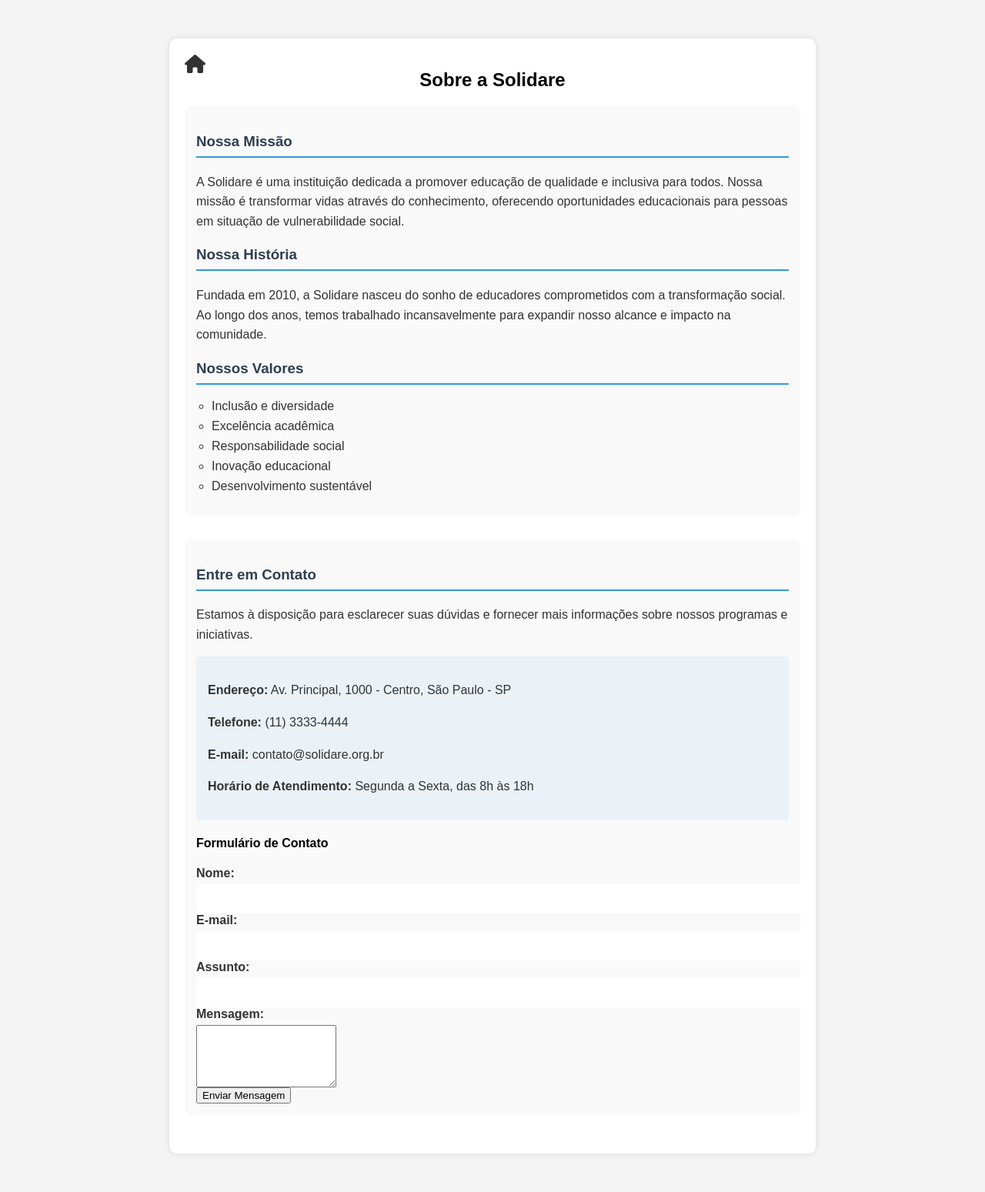
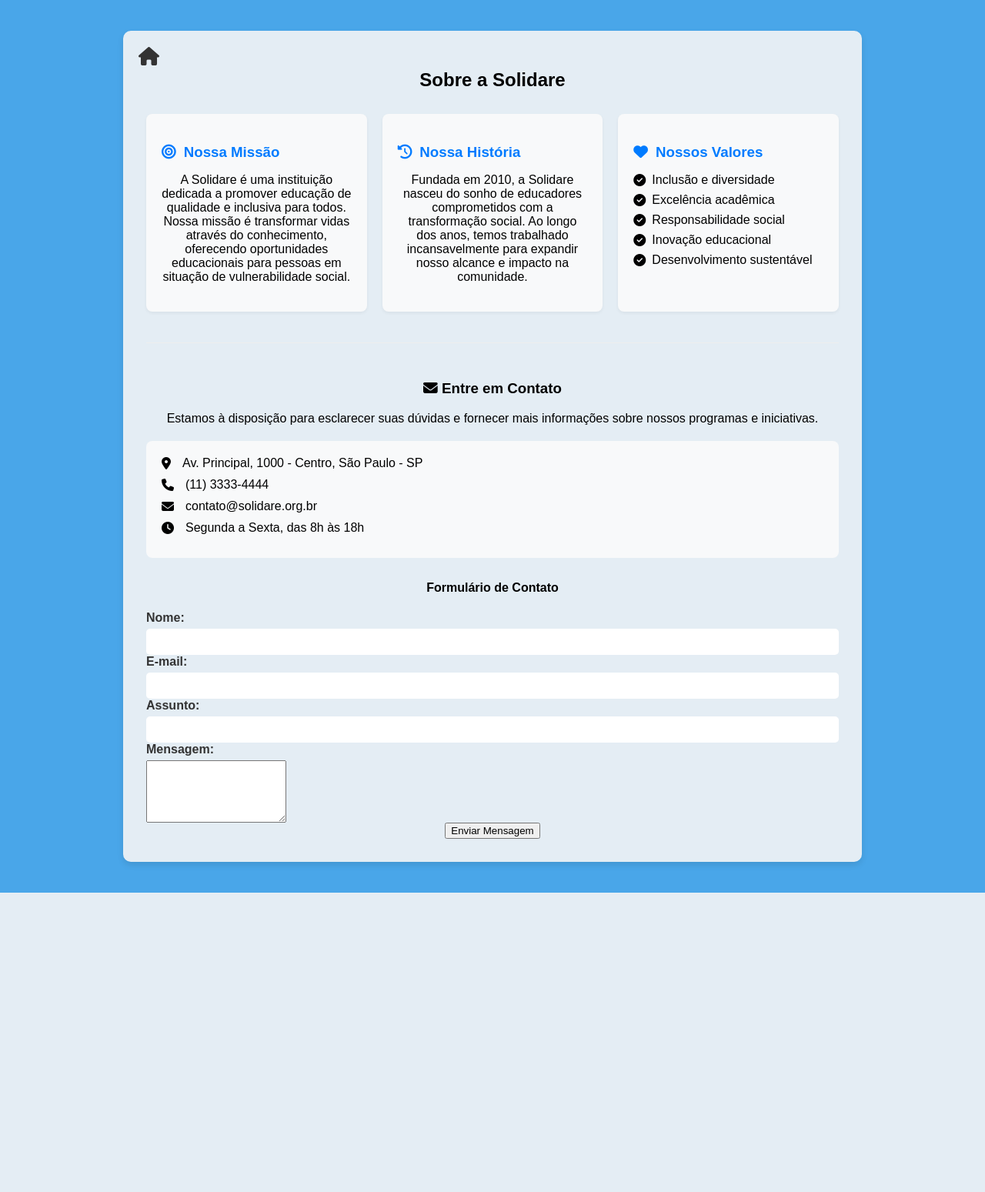
Before and after one commit to GabrielAraujo578/Projeto2-G1, a Django app: page /sobre/ in a window 1280 px wide. Shown: the whole page at 77% size. After the commit the page ends 1160 px from the top, so only its background shows below. Run offline with Django 5.2, Linux system fonts and the light colour scheme; some libraries are stand-ins or nearby versions.

Commit message:
front-end

```diff
--- a/solidare/portal/static/portal/css/style.css
+++ b/solidare/portal/static/portal/css/style.css
@@ -174,7 +174,7 @@ body {
 
 .main-content {
     background-color: #49a6e9;
-    min-height: calc(100vh - 82px);
+    min-height: 100vh;
     display: flex;
     justify-content: center;
     align-items: center;
@@ -182,6 +182,7 @@ body {
     color: white;
     text-align: center;
     padding: 20px;
+    box-sizing: border-box;
 }
 
 .welcome-container {
@@ -204,7 +205,7 @@ body {
     position: relative;
     background-color: rgba(255, 255, 255, 0.9);
     padding: 30px;
-    border-radius: 0px;
+    border-radius: 10px;
     box-shadow: 0 4px 8px rgba(0, 0, 0, 0.1);
     width: 100%;
     max-width: 400px;
@@ -236,8 +237,8 @@ body {
 }
 
 .form-group input {
-    width: 100%;
-    padding: 10px;
+    width: 98.2%;
+    padding: 8px;
     border: 0px solid #ddd;
     border-radius: 5px;
     font-size: 16px;
@@ -265,3 +266,73 @@ body {
 .text-link:hover {
     text-decoration: underline;
 }
+
+.about-container {
+    position: relative;
+    background-color: rgba(246, 246, 246, 0.9);
+    padding: 30px;
+    border-radius: 10px;
+    box-shadow: 0 4px 8px rgba(0, 0, 0, 0.1);
+    width: 100%;
+    max-width: 900px;
+    margin: 20px auto;
+    color: black;
+}
+
+.about-section {
+    display: grid;
+    grid-template-columns: repeat(auto-fit, minmax(250px, 1fr));
+    gap: 20px;
+    margin: 30px 0;
+}
+
+.about-card {
+    background-color: #f8f9fa;
+    padding: 20px;
+    border-radius: 8px;
+    box-shadow: 0 2px 4px rgba(0, 0, 0, 0.05);
+}
+
+.about-card h3 {
+    color: #007bff;
+    margin-bottom: 15px;
+    display: flex;
+    align-items: center;
+    gap: 10px;
+}
+
+.values-list {
+    list-style: none;
+    padding: 0;
+}
+
+.values-list li {
+    margin-bottom: 8px;
+    display: flex;
+    align-items: center;
+    gap: 8px;
+}
+
+.contact-section {
+    margin-top: 40px;
+    padding-top: 30px;
+    border-top: 1px solid #eee;
+}
+
+.contact-info {
+    background-color: #f8f9fa;
+    padding: 20px;
+    border-radius: 8px;
+    margin: 20px 0;
+}
+
+.contact-item {
+    display: flex;
+    align-items: center;
+    gap: 15px;
+    margin-bottom: 10px;
+}
+
+.contact-form {
+    margin-top: 30px;
+}
--- a/solidare/portal/templates/login.html
+++ b/solidare/portal/templates/login.html
@@ -4,6 +4,7 @@
 {% block title %}Login{% endblock %}
 
 {% block content %}
+<div class="main-content">
   <div class="auth-container">
     <h2>Login</h2>
 
@@ -33,4 +34,5 @@
       <i class="fas fa-home"></i>
     </a>
   </div>
+</div>
 {% endblock %}
--- a/solidare/portal/templates/sobre.html
+++ b/solidare/portal/templates/sobre.html
@@ -1,46 +1,64 @@
 {% extends "base.html" %}
+{% load static %}
 
 {% block title %}Sobre a Instituição{% endblock %}
 
-
 {% block content %}
-
-<div class="container-central">
-
+<div class="main-content">
+  <div class="about-container">
     <a href="{% url 'index' %}" class="home-icon">
       <i class="fas fa-home"></i>
     </a>
+
     <h2>Sobre a Solidare</h2>
 
-    <div class="instituicao-info">
-        <h3>Nossa Missão</h3>
+    <div class="about-section">
+      <div class="about-card">
+        <h3><i class="fas fa-bullseye"></i> Nossa Missão</h3>
         <p>A Solidare é uma instituição dedicada a promover educação de qualidade e inclusiva para todos. Nossa missão é transformar vidas através do conhecimento, oferecendo oportunidades educacionais para pessoas em situação de vulnerabilidade social.</p>
+      </div>
 
-        <h3>Nossa História</h3>
+      <div class="about-card">
+        <h3><i class="fas fa-history"></i> Nossa História</h3>
         <p>Fundada em 2010, a Solidare nasceu do sonho de educadores comprometidos com a transformação social. Ao longo dos anos, temos trabalhado incansavelmente para expandir nosso alcance e impacto na comunidade.</p>
+      </div>
 
-        <h3>Nossos Valores</h3>
-        <ul>
-            <li>Inclusão e diversidade</li>
-            <li>Excelência acadêmica</li>
-            <li>Responsabilidade social</li>
-            <li>Inovação educacional</li>
-            <li>Desenvolvimento sustentável</li>
+      <div class="about-card">
+        <h3><i class="fas fa-heart"></i> Nossos Valores</h3>
+        <ul class="values-list">
+          <li><i class="fas fa-check-circle"></i> Inclusão e diversidade</li>
+          <li><i class="fas fa-check-circle"></i> Excelência acadêmica</li>
+          <li><i class="fas fa-check-circle"></i> Responsabilidade social</li>
+          <li><i class="fas fa-check-circle"></i> Inovação educacional</li>
+          <li><i class="fas fa-check-circle"></i> Desenvolvimento sustentável</li>
         </ul>
       </div>
+    </div>
 
-    <div class="contato-info">
-        <h3>Entre em Contato</h3>
+    <div class="contact-section">
+      <h3><i class="fas fa-envelope"></i> Entre em Contato</h3>
       <p>Estamos à disposição para esclarecer suas dúvidas e fornecer mais informações sobre nossos programas e iniciativas.</p>
 
-        <div class="contato-detalhes">
-            <p><strong>Endereço:</strong> Av. Principal, 1000 - Centro, São Paulo - SP</p>
-            <p><strong>Telefone:</strong> (11) 3333-4444</p>
-            <p><strong>E-mail:</strong> contato@solidare.org.br</p>
-            <p><strong>Horário de Atendimento:</strong> Segunda a Sexta, das 8h às 18h</p>
+      <div class="contact-info">
+        <div class="contact-item">
+          <i class="fas fa-map-marker-alt"></i>
+          <span>Av. Principal, 1000 - Centro, São Paulo - SP</span>
+        </div>
+        <div class="contact-item">
+          <i class="fas fa-phone"></i>
+          <span>(11) 3333-4444</span>
+        </div>
+        <div class="contact-item">
+          <i class="fas fa-envelope"></i>
+          <span>contato@solidare.org.br</span>
+        </div>
+        <div class="contact-item">
+          <i class="fas fa-clock"></i>
+          <span>Segunda a Sexta, das 8h às 18h</span>
+        </div>
       </div>
 
-        <div class="formulario-contato">
+      <div class="contact-form">
         <h4>Formulário de Contato</h4>
         <form method="POST" action="#">
           {% csrf_token %}
@@ -60,9 +78,10 @@
             <label for="mensagem">Mensagem:</label>
             <textarea id="mensagem" name="mensagem" rows="5" required></textarea>
           </div>
-                <button type="submit">Enviar Mensagem</button>
+          <button type="submit" class="btn">Enviar Mensagem</button>
         </form>
       </div>
     </div>
   </div>
+</div>
 {% endblock %}
```
Lines whose indentation alone changed are shown as unchanged.
